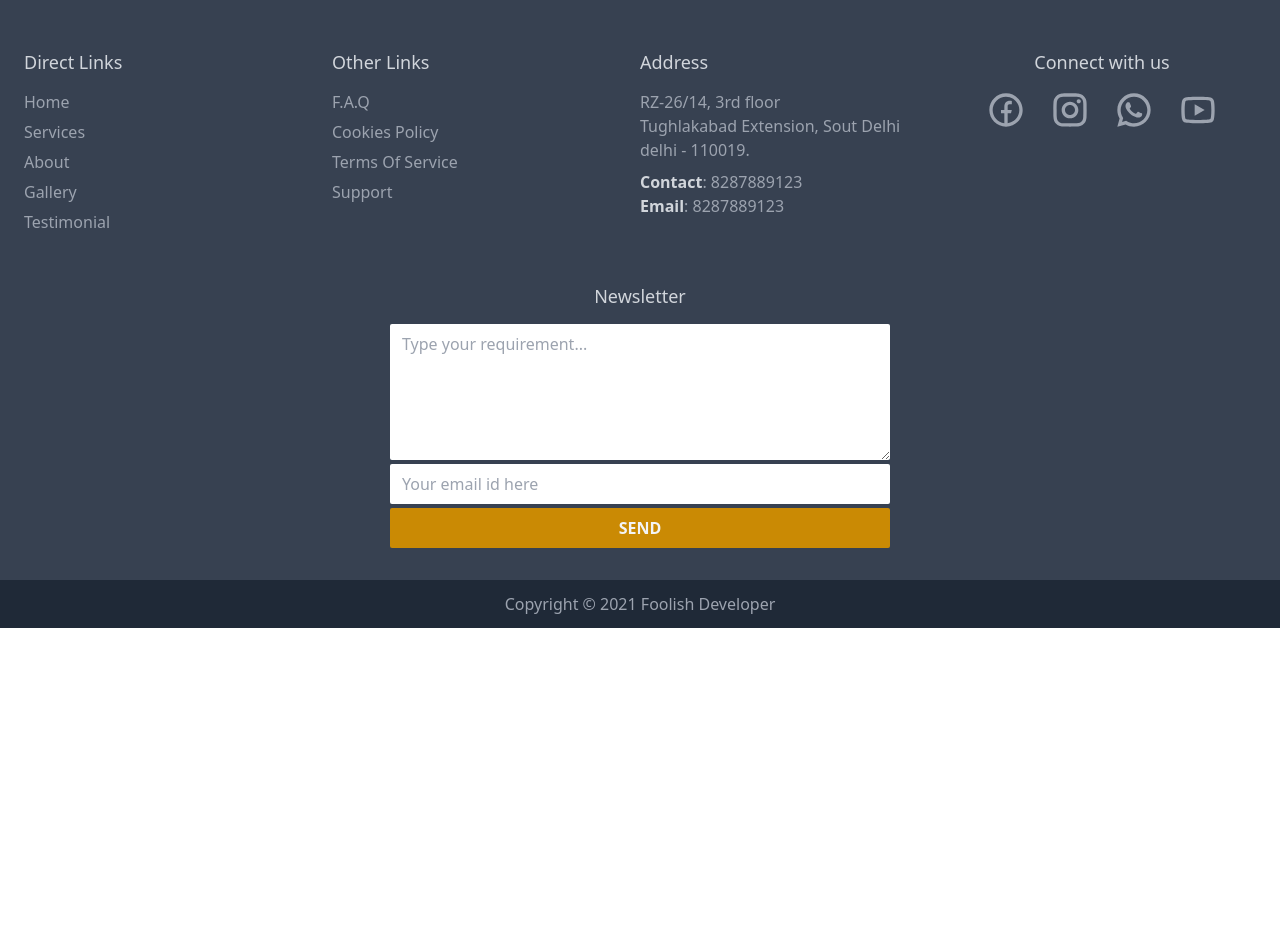
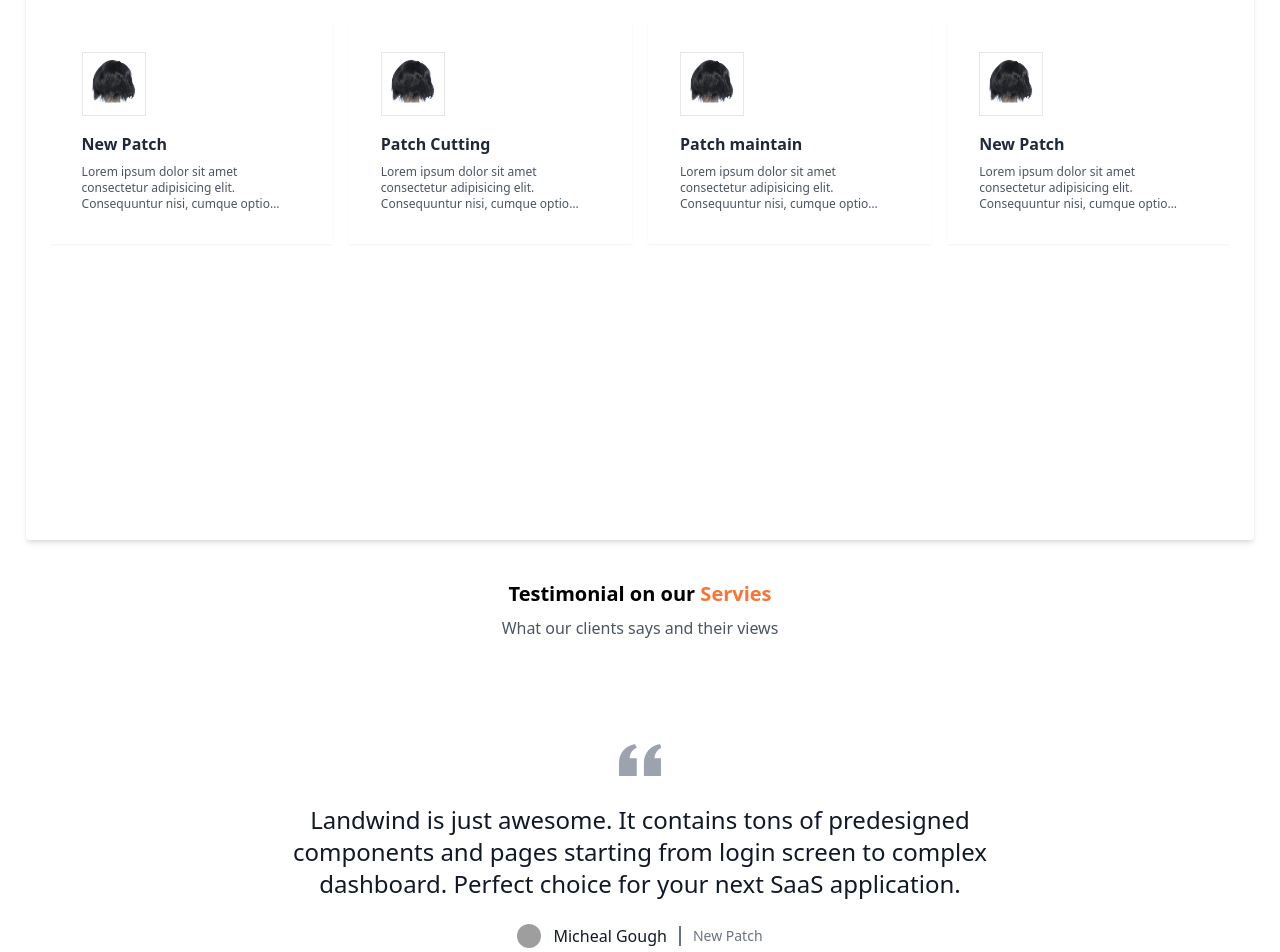
Before and after one commit to pratapbairagi/hair-fixing, a React (Create React App) app: page / in a window 1280 px wide. Shown: the part 740-1692 px from the top of the page. Before the commit the page ends 1368 px from the top, so only its background shows below. Built offline with nearby package versions, Linux system fonts and the light colour scheme; grey boxes are pictures that could not be loaded.

Commit message:
added testimonial and services design

```diff
--- a/src/components/layout/layout.jsx
+++ b/src/components/layout/layout.jsx
@@ -1,4 +1,6 @@
 import HeroSection from "../heroSection/heroSection";
+import Services from "../services/services";
+import Testimonial from "../testimonial/testimonial";
 
 
 
@@ -6,6 +8,8 @@ const Layout = () => {
     return (
         <div className="container grid grid-cols-12 py-14 lg:py-0">
             <HeroSection/>
+            <Services/>
+            <Testimonial/>
         </div>
     )
 };
--- /dev/null
+++ b/src/components/services/services.jsx
@@ -0,0 +1,45 @@
+import patch1_ from "../heroSection/patch1_.png"
+import Service_card from "./services_card/service_card";
+
+const Services = () => {
+    return (
+        <>
+            <div className=" max-w-[96%] mx-auto flex flex-col col-span-12 px-6 rounded shadow-md py-6 h-max min-h-[80vh]" style={{ fontFamily: "" }}>
+                <h5 className="#222222 text-xl font-bold w-full text-center">Things You Need <span className="text-[#fa7436] text-xl font-bold"> To Know </span> </h5>
+
+                <p className="text-gray-600 text-md mt-2 min-w-[240px] max-w-[70%] mx-auto">We provide other services except hair fixing. click on each servic to know more details.</p>
+
+                <div className="flex flex-col lg:flex-row min-w-[100%] max-w-[100] overflow-x-auto gap-x-4 gap-y-3 mt-6">
+
+                    <Service_card
+                        img={patch1_}
+                        title="New Patch"
+                        details="Lorem ipsum dolor sit amet consectetur adipisicing elit. Consequuntur nisi, cumque optio reiciendis esse obcaecati, vitae veniam labore deleniti sint laboriosam consequatur in corrupti dolorem minima iusto eaque molestiae totam. Voluptatem ut maiores autem obcaecati asperiores enim? Sint, natus veritatis quia velit libero praesentium unde in voluptatem, et, odit cupiditate."
+                    />
+
+                    <Service_card
+                        img={patch1_}
+                        title="Patch Cutting"
+                        details="Lorem ipsum dolor sit amet consectetur adipisicing elit. Consequuntur nisi, cumque optio reiciendis esse obcaecati, vitae veniam labore deleniti sint laboriosam consequatur in corrupti dolorem minima iusto eaque molestiae totam. Voluptatem ut maiores autem obcaecati asperiores enim? Sint, natus veritatis quia velit libero praesentium unde in voluptatem, et, odit cupiditate."
+                    />
+
+                    <Service_card
+                        img={patch1_}
+                        title="Patch maintain"
+                        details="Lorem ipsum dolor sit amet consectetur adipisicing elit. Consequuntur nisi, cumque optio reiciendis esse obcaecati, vitae veniam labore deleniti sint laboriosam consequatur in corrupti dolorem minima iusto eaque molestiae totam. Voluptatem ut maiores autem obcaecati asperiores enim? Sint, natus veritatis quia velit libero praesentium unde in voluptatem, et, odit cupiditate."
+                    />
+
+                    <Service_card
+                        img={patch1_}
+                        title="New Patch"
+                        details="Lorem ipsum dolor sit amet consectetur adipisicing elit. Consequuntur nisi, cumque optio reiciendis esse obcaecati, vitae veniam labore deleniti sint laboriosam consequatur in corrupti dolorem minima iusto eaque molestiae totam. Voluptatem ut maiores autem obcaecati asperiores enim? Sint, natus veritatis quia velit libero praesentium unde in voluptatem, et, odit cupiditate."
+                    />
+
+                </div>
+
+            </div>
+        </>
+    )
+};
+
+export default Services;
--- /dev/null
+++ b/src/components/services/services_card/service_card.jsx
@@ -0,0 +1,21 @@
+
+
+
+const Service_card = ({img="", title="", details=""}) => {
+    return (
+        <>
+            <div className="min-w-[100%] lg:min-w-[20%] max-w-[300px] p-8 h-max shadow-sm hover:shadow-lg my-3">
+                        <div className="service_icon">
+                            <img src={img} className="w-16 border" alt="" />
+                        </div>
+                        <h6 className="service_title text-gray-800 text-md font-bold text-left mt-4">{title}</h6>
+                        <p className="service_details line-clamp-3 text-xs text-gray-600 text-left mt-2"
+                        title={details}>
+                        {details}
+                        </p>
+                    </div>
+        </>
+    )
+};
+
+export default Service_card;
--- /dev/null
+++ b/src/components/testimonial/testimonial.jsx
@@ -0,0 +1,37 @@
+
+import { useEffect } from "react";
+import Testimonial_card from "./testimonial_cards/testimonial_card";
+// import "./testimonial.css";
+// import './testimonialCarousel.css'; // Custom styles
+
+const Testimonial = () => {
+
+    return (
+        <div className="col-span-12 h-max flex flex-col py-10">
+
+<h5 className="#222222 text-xl font-bold w-full text-center"> Testimonial on our <span className="text-[#fa7436] text-xl font-bold"> Servies </span> </h5>
+
+<p className="text-gray-600 text-md mt-2 min-w-[240px] max-w-[70%] mx-auto">What our clients says and their views </p>
+
+        <div className="h-max w-screen max-w-screen overflow-x-auto py-2 gap-x-2 flex justify-start items-center">
+
+
+            { Array.from({length : 6}, (_,i)=>{
+           return <Testimonial_card
+           key={i}
+           comment="Landwind is just awesome. It
+           contains tons of predesigned components and pages starting from login screen to complex
+           dashboard.
+           Perfect choice for your next SaaS application."
+
+           client="Micheal Gough"
+           service_type="New Patch"
+           />
+             })}
+
+        </div>
+        </div>
+    );
+};
+
+export default Testimonial;
--- /dev/null
+++ b/src/components/testimonial/testimonial_cards/testimonial_card.jsx
@@ -0,0 +1,38 @@
+
+
+
+const Testimonial_card = ({comment="", client="", service_type=""}) => {
+    return (
+        <>
+            <section className=" min-w-[100%] shadow-sm  hover:shadow-md">
+                {/* <h5>Testimonial</h5>
+                <h6>What our client says about our services</h6> */}
+
+                <div className="max-w-screen-xl px-4 py-8 mx-auto text-center lg:py-24 lg:px-6">
+                    <figure className="max-w-screen-md mx-auto">
+                        <svg className="h-12 mx-auto mb-3 text-gray-400 dark:text-gray-600" viewBox="0 0 24 27" fill="none"
+                            xmlns="http://www.w3.org/2000/svg">
+                            <path
+                                d="M14.017 18L14.017 10.609C14.017 4.905 17.748 1.039 23 0L23.995 2.151C21.563 3.068 20 5.789 20 8H24V18H14.017ZM0 18V10.609C0 4.905 3.748 1.038 9 0L9.996 2.151C7.563 3.068 6 5.789 6 8H9.983L9.983 18L0 18Z"
+                                fill="currentColor"></path>
+                        </svg>
+                        <blockquote>
+                            <p className="text-xl font-medium text-gray-900 md:text-2xl dark:text-white">
+                            {comment}
+                            </p>
+                        </blockquote>
+                        <figcaption className="flex items-center justify-center mt-6 space-x-3">
+                            <img className="w-6 h-6 rounded-full" src="https://flowbite.s3.amazonaws.com/blocks/marketing-ui/avatars/michael-gouch.png" alt="profile picture" />
+                            <div className="flex items-center divide-x-2 divide-gray-500 dark:divide-gray-700">
+                                <div className="pr-3 font-medium text-gray-900 dark:text-white">{client}</div>
+                                <div className="pl-3 text-sm font-light text-gray-500 dark:text-gray-400">{service_type}</div>
+                            </div>
+                        </figcaption>
+                    </figure>
+                </div>
+            </section>
+        </>
+    )
+};
+
+export default Testimonial_card;
```
